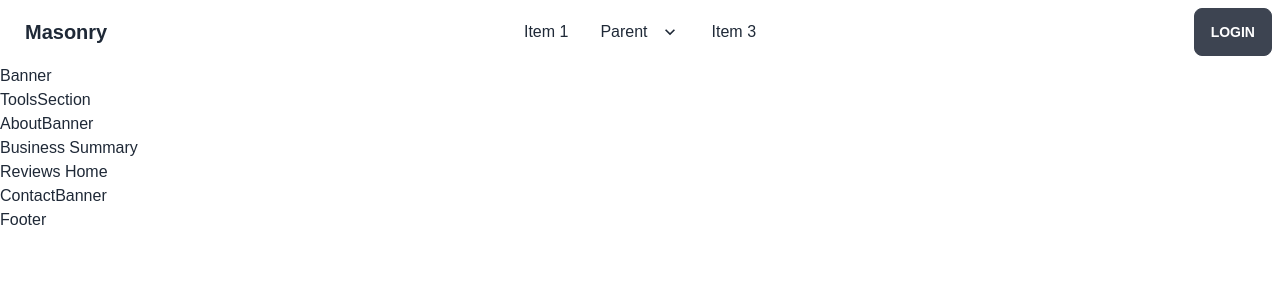
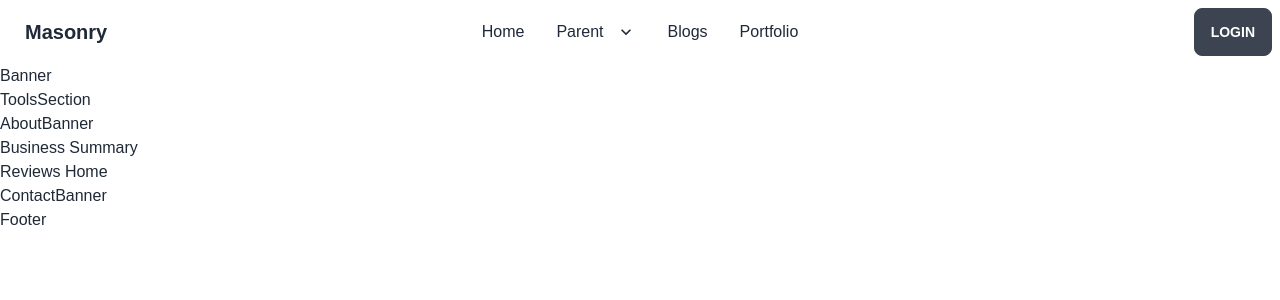
Before and after one commit to razibsaha/masonry_Mern_eCommerce_Clinet, a React (Create React App) app: page / in a window 1280 px wide. Shown: the top 300 px of the page. Built offline with nearby package versions, Linux system fonts and the light colour scheme.

Commit message:
navbar updated

```diff
--- a/src/App.js
+++ b/src/App.js
@@ -2,6 +2,7 @@ import React from 'react';
 import { Route, Routes } from 'react-router-dom';
 import Blogs from './Components/Blogs/Blogs';
 import Home from './Components/Home/Home';
+import Portfolio from './Components/Portfolio/Portfolio';
 import Footer from './Components/Shared/Footer';
 import Navbar from './Components/Shared/Navbar';
 
@@ -11,8 +12,9 @@ function App() {
       <Navbar></Navbar>
       <Routes>
         <Route path='/' element={<Home></Home>}></Route>
+        <Route path='/home' element={<Home></Home>}></Route>
         <Route path='/blogs' element={<Blogs></Blogs>}></Route>
-        <Route path='/' element={<Home></Home>}></Route>
+        <Route path='/portfolio' element={<Portfolio></Portfolio>}></Route>
       </Routes>
       <Footer></Footer>
 
--- a/src/Components/Shared/Navbar.js
+++ b/src/Components/Shared/Navbar.js
@@ -1,4 +1,5 @@
 import React from 'react';
+import { Link } from 'react-router-dom';
 
 const Navbar = () => {
     return (
@@ -9,25 +10,28 @@ const Navbar = () => {
         <svg xmlns="http://www.w3.org/2000/svg" className="h-5 w-5" fill="none" viewBox="0 0 24 24" stroke="currentColor"><path strokeLinecap="round" strokeLinejoin="round" strokeWidth="2" d="M4 6h16M4 12h8m-8 6h16" /></svg>
       </label>
       <ul tabIndex="0" className="menu menu-compact dropdown-content mt-3 p-2 shadow bg-base-100 rounded-box w-52">
-        <li><p>Item 1</p></li>
+        <li><Link to="/home">Home</Link></li>
         <li tabIndex="0">
           <p className="justify-between">
-            Parent
+            Mobile Parent
             <svg className="fill-current" xmlns="http://www.w3.org/2000/svg" width="24" height="24" viewBox="0 0 24 24"><path d="M8.59,16.58L13.17,12L8.59,7.41L10,6L16,12L10,18L8.59,16.58Z"/></svg>
           </p>
           <ul className="p-2">
-            <li><p>Submenu 1</p></li>
-            <li><p>Submenu 2</p></li>
+            <li><p>Mobile Child 1</p></li>
+            <li><p>Mobile Child 2</p></li>
           </ul>
         </li>
-        <li><p>Item 3</p></li>
+        <li><Link to="/blogs">Blogs</Link></li>
+        <li><Link to="/blogs">Portfolio</Link></li>
       </ul>
     </div>
+
+    {/* ---Pc--- */}
     <p className="btn btn-ghost normal-case text-xl">Masonry</p>
   </div>
   <div className="navbar-center hidden lg:flex">
     <ul className="menu menu-horizontal p-0">
-      <li><p>Item 1</p></li>
+      <li><Link to="/home">Home</Link></li>
       <li tabIndex="0">
         <p>
           Parent
@@ -38,7 +42,8 @@ const Navbar = () => {
           <li><p>Submenu 2</p></li>
         </ul>
       </li>
-      <li><p>Item 3</p></li>
+      <li><Link to="/blogs">Blogs</Link></li>
+      <li><Link to="/portfolio">Portfolio</Link></li>
     </ul>
   </div>
   <div className="navbar-end">
```
